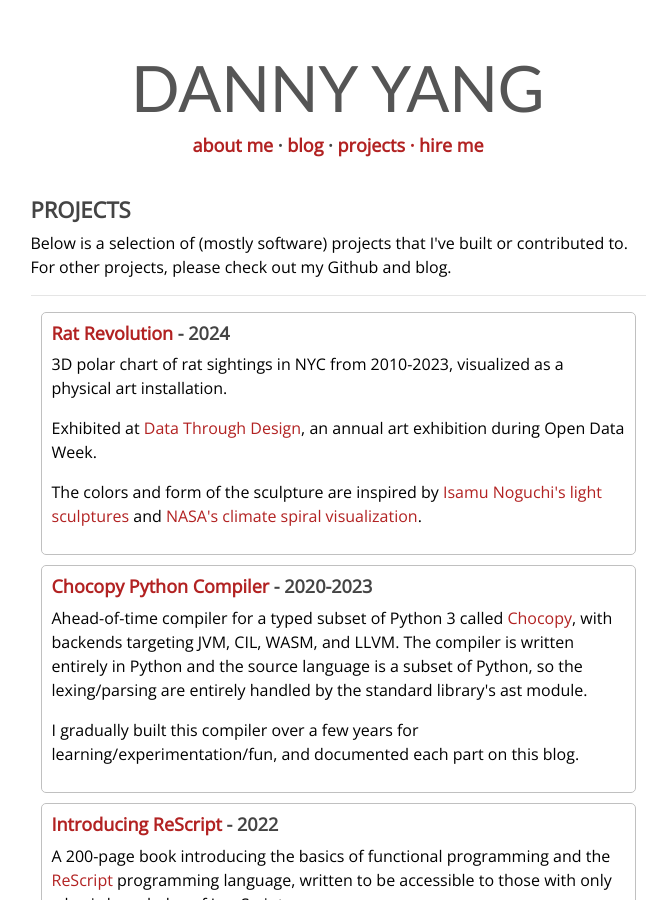
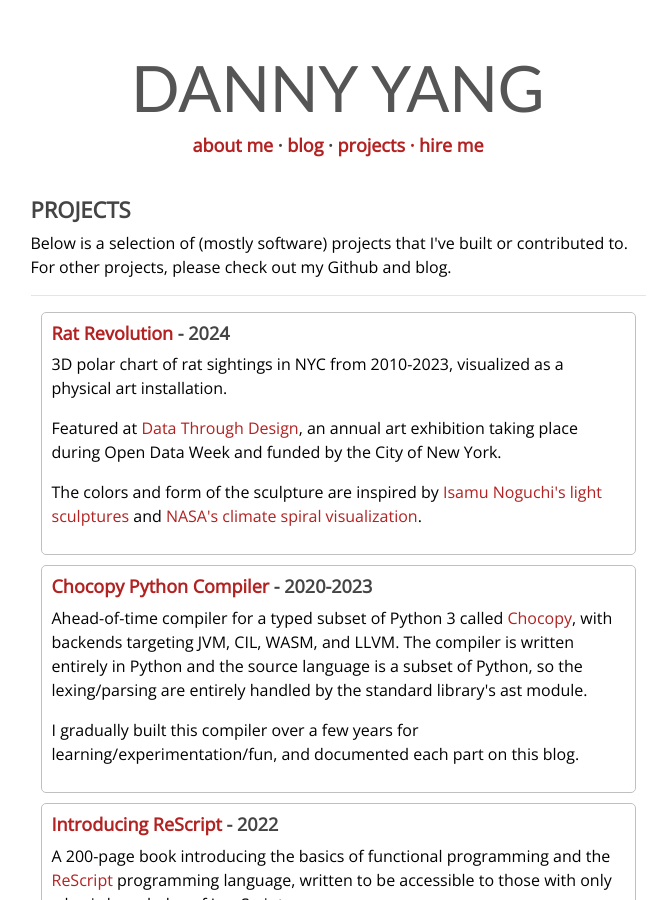
Before and after one commit to yangdanny97/yangdanny97.github.io, a Jekyll site: the page built from projects/index.html, in a window 1280 px wide and 900 px high. Shown: the whole window, without its empty margins (302-969 px from the left). Built offline with Jekyll 4.4.1, drawn with Linux system fonts in a browser that asks for light colours.

Commit message:
edit text

```diff
--- a/projects/index.html
+++ b/projects/index.html
@@ -20,8 +20,8 @@ description: Personal and Academic Projects
         <div class="project-item">
             <h4><a href="https://www.piaboc.me/work/rat-revolution" target="_blank">Rat Revolution</a> - 2024</h4>
             <p>3D polar chart of rat sightings in NYC from 2010-2023, visualized as a physical art installation.</p>
-            <p>Exhibited at <a href="https://datathroughdesign.com/" target="_blank">Data Through Design</a>, an annual
-                art exhibition during Open Data Week.</p>
+            <p>Featured at <a href="https://datathroughdesign.com/" target="_blank">Data Through Design</a>, an annual
+                art exhibition taking place during Open Data Week and funded by the City of New York.</p>
             <p>The colors and form of the sculpture are inspired by <a
                     href="https://shop.noguchi.org/collections/akari-light-sculptures" target="_blank">Isamu Noguchi's
                     light sculptures</a> and <a href="https://svs.gsfc.nasa.gov/5057/" target="_blank">NASA's climate
```
